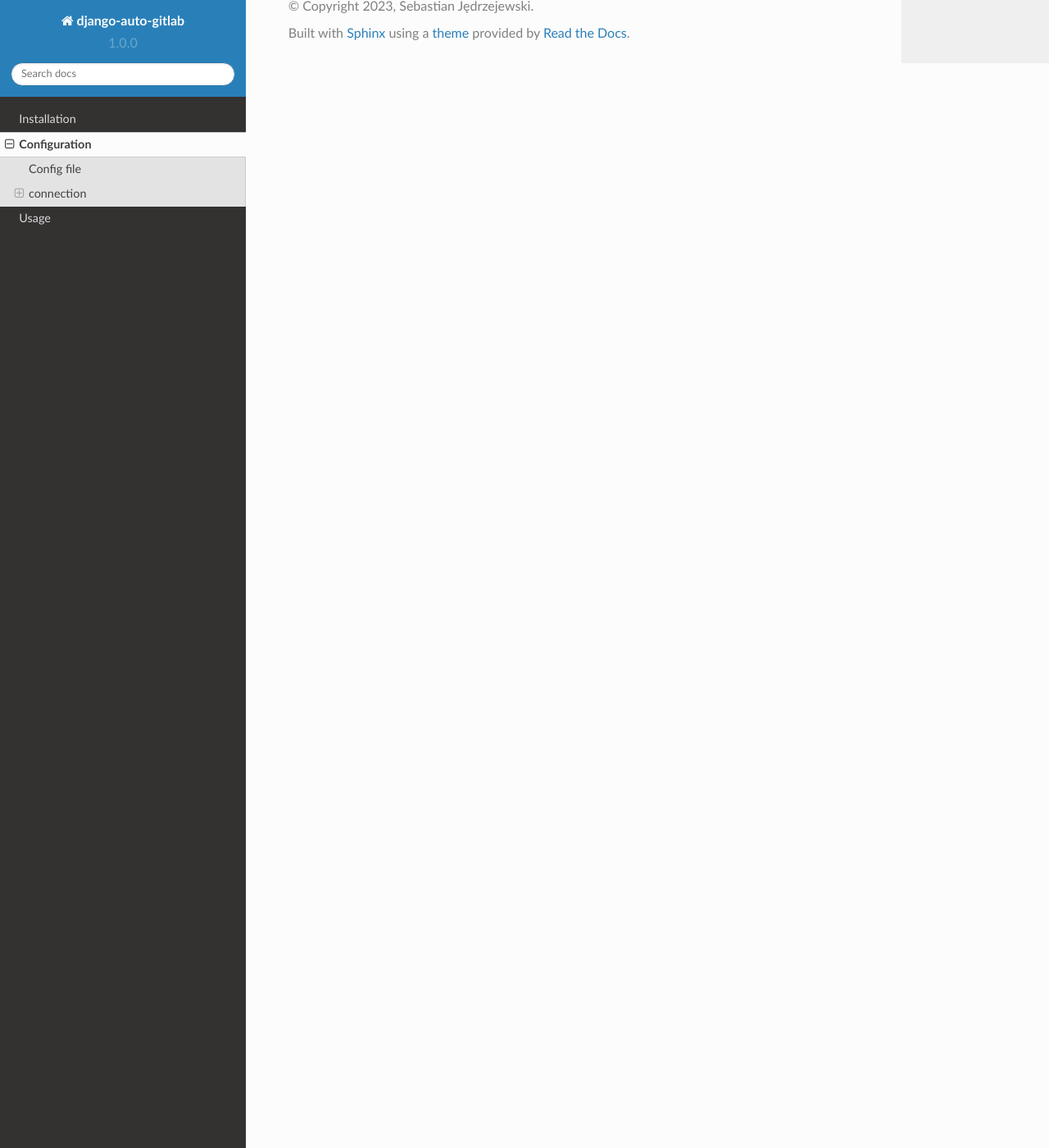
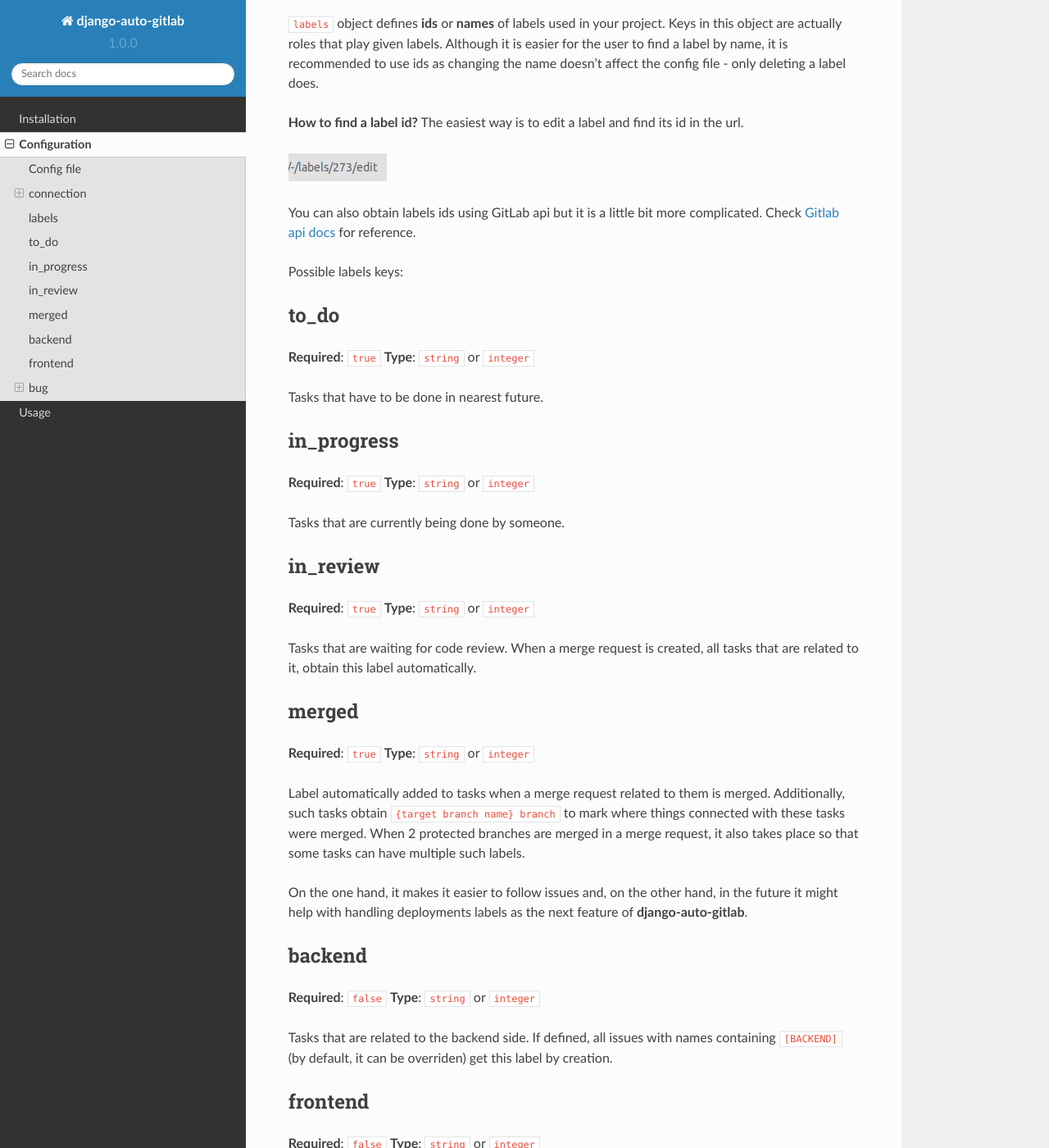
Before and after one commit to sebastian-jedrzejewski/django-auto-gitlab, a Sphinx documentation site: the page built from docs/source/configuration.rst, in a window 1280 px wide and 1400 px high, scrolled down 1983 px. Shown: the whole window at 82% size. Built offline with Sphinx 7.4.7 and the Read the Docs theme 2.0.0, drawn with Linux system fonts in a browser that asks for light colours; some of the changed text lies outside the part shown.

Commit message:
Docs configuration labels added

```diff
--- a/docs/source/configuration.rst
+++ b/docs/source/configuration.rst
@@ -9,6 +9,7 @@ in root django project directory (same as defined in ``settings.BASE_DIR``) and
 so that anything works. In the file one has to include such information as url to the GitLab site,
 project id, api token, labels names/ids etc. All possible options (some are required, some optional)
 with example usages you can find below.
+
 
 connection
 ----------
@@ -52,6 +53,7 @@ give the environment variable name that will hold the token. The second way is t
 .. code-block:: yaml
 
     private_token: "project_access_token"
+
 
 .. code-block:: yaml
     private_token:
@@ -97,3 +99,107 @@ Example configuration
         api_version: "4"
         timeout: 20
         ssl_verify: true
+
+
+
+labels
+------
+
+**Required**: ``true``
+**Type**: ``object``
+
+``labels`` object defines **ids** or **names** of labels used in your project. Keys in this object
+are actually roles that play given labels. Although it is easier for the user to find a label by name,
+it is recommended to use ids as changing the name doesn't affect the config file - only deleting a
+label does.
+
+**How to find a label id?**
+The easiest way is to edit a label and find its id in the url.
+
+.. image:: images/labels_id.png
+
+
+You can also obtain labels ids using GitLab api but it is a little bit more complicated.
+Check `Gitlab api docs <https://docs.gitlab.com/ee/api/labels.html#list-labels>`_ for reference.
+
+Possible labels keys:
+
+to_do
+-----
+
+**Required**: ``true``
+**Type**: ``string`` or ``integer``
+
+Tasks that have to be done in nearest future.
+
+in_progress
+-----------
+
+**Required**: ``true``
+**Type**: ``string`` or ``integer``
+
+Tasks that are currently being done by someone.
+
+in_review
+---------
+
+**Required**: ``true``
+**Type**: ``string`` or ``integer``
+
+Tasks that are waiting for code review. When a merge request is created, all tasks that are related to
+it, obtain this label automatically.
+
+merged
+------
+
+**Required**: ``true``
+**Type**: ``string`` or ``integer``
+
+Label automatically added to tasks when a merge request related to them is merged.
+Additionally, such tasks obtain ``{target branch name} branch`` to mark where things
+connected with these tasks were merged. When 2 protected branches are merged in a merge
+request, it also takes place so that some tasks can have multiple such labels.
+
+On the one hand, it makes it easier to follow issues and, on the other hand, in the
+future it might help with handling deployments labels as the next feature of **django-auto-gitlab**.
+
+backend
+-------
+
+**Required**: ``false``
+**Type**: ``string`` or ``integer``
+
+Tasks that are related to the backend side. If defined, all issues with names containing
+``[BACKEND]`` (by default, it can be overriden) get this label by creation.
+
+frontend
+--------
+
+**Required**: ``false``
+**Type**: ``string`` or ``integer``
+
+Tasks that are related to the frontend side. If defined, all issues with names containing
+``[FRONTEND]`` (by default, it can be overriden) get this label by creation.
+
+bug
+---
+
+**Required**: ``false``
+**Type**: ``string`` or ``integer``
+
+Tasks that are bugs. If defined, all issues with names containing
+``[BUG]`` (by default, it can be overriden) get this label by creation.
+
+Example configuration
+~~~~~~~~~~~~~~~~~~~~~
+
+.. code-block:: yaml
+
+    labels:
+        to_do: "To do"
+        in_progress: "In progress"
+        in_review: "CR"
+        merged: 1
+        backend: 2
+        frontend: 3
+        bug: 4
```
Also changed, not shown: docs/source/images/labels_id.png (added).
